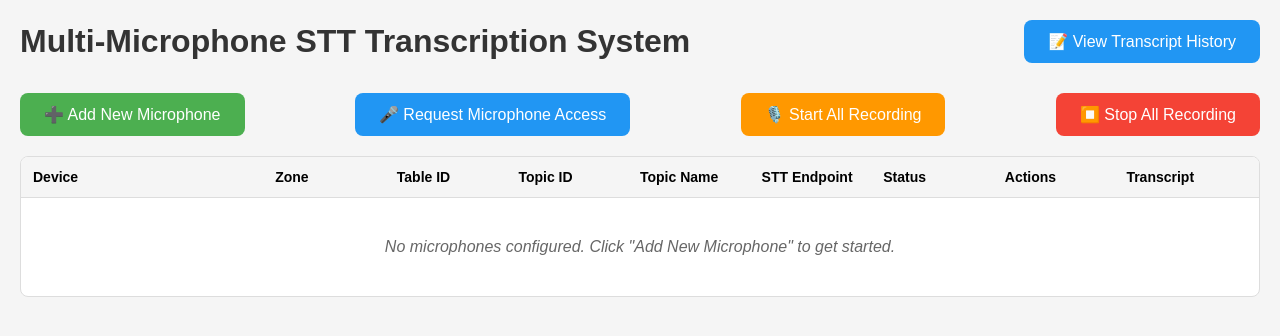
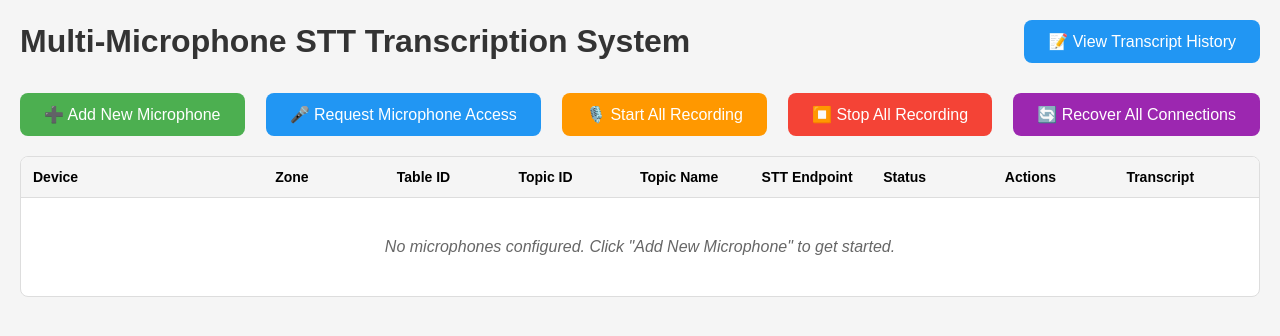
Before and after one commit to XompXomp/transcript, a React (Vite) app in the folder NewProjSTT/: page / in a window 1280 px wide. Shown: the top 336 px of the page. Built offline with nearby package versions, Linux system fonts and the light colour scheme.

Commit message:
recover all connections

```diff
--- a/NewProjSTT/src/App.tsx
+++ b/NewProjSTT/src/App.tsx
@@ -947,6 +947,81 @@ const App: React.FC = () => {
     }
   };
 
+  const recoverAllConnections = async () => {
+    console.log('🔄 Starting recovery for all active mics...');
+
+    // Get all active mics that are currently recording
+    const activeRecordingMics = mics.filter(mic => mic.isActive && isRecording(mic.micId));
+
+    if (activeRecordingMics.length === 0) {
+      console.log('No active recording mics to recover');
+      return;
+    }
+
+    console.log(`🔄 Recovering ${activeRecordingMics.length} mics sequentially...`);
+
+    for (let i = 0; i < activeRecordingMics.length; i++) {
+      const mic = activeRecordingMics[i];
+      console.log(`🔄 [${i + 1}/${activeRecordingMics.length}] Recovering mic ${mic.micId}...`);
+
+      try {
+        // Step 1: Deactivate (disconnect from STT) - this will stop recording automatically
+        console.log(`  📴 Deactivating mic ${mic.micId}...`);
+        await toggleMicActive(mic.micId);
+
+        // Step 2: Wait 2 seconds
+        console.log(`  ⏳ Waiting 2 seconds...`);
+        await new Promise(resolve => setTimeout(resolve, 2000));
+
+        // Step 3: Activate (reconnect to STT) - force activate by setting isActive to true
+        console.log(`  📱 Activating mic ${mic.micId}...`);
+        await updateMic(mic.micId, { isActive: true });
+
+        // Create connection using new architecture
+        if (webSocketManagerRef.current) {
+          const success = await webSocketManagerRef.current.createConnection(mic);
+          if (success) {
+            setMicStatuses(prev => new Map(prev).set(mic.micId, {
+              isConnected: true,
+              status: 'Ready to record'
+            }));
+          }
+        }
+
+        // Step 4: Wait 1 second
+        console.log(`  ⏳ Waiting 1 second...`);
+        await new Promise(resolve => setTimeout(resolve, 1000));
+
+                 // Step 5: Start recording - force start by calling startRecording directly
+         console.log(`  🎤 Starting recording for mic ${mic.micId}...`);
+         if (audioManagerRef.current) {
+           const success = await audioManagerRef.current.startRecording(mic);
+           if (success) {
+             setMicStatuses(prev => new Map(prev).set(mic.micId, {
+               isConnected: true,
+               status: 'Recording...'
+             }));
+           }
+         }
+
+        console.log(`  ✅ Mic ${mic.micId} recovered successfully`);
+
+        // Wait 1 second before next mic (except for the last one)
+        if (i < activeRecordingMics.length - 1) {
+          console.log(`  ⏳ Waiting 1 second before next mic...`);
+          await new Promise(resolve => setTimeout(resolve, 1000));
+        }
+
+      } catch (error) {
+        console.error(`❌ Failed to recover mic ${mic.micId}:`, error);
+      }
+    }
+
+    console.log('🎉 Recovery process completed for all mics');
+    setSuccessMessage('Connection recovery completed for all mics!');
+    setTimeout(() => setSuccessMessage(null), 3000);
+  };
+
   return (
     <div style={{
       maxWidth: 1400,
@@ -1083,6 +1158,21 @@ const App: React.FC = () => {
         >
             ⏹️ Stop All Recording
         </button>
+
+          <button
+            onClick={recoverAllConnections}
+            style={{
+              background: '#9c27b0',
+              color: 'white',
+              border: 'none',
+              borderRadius: 8,
+              padding: '12px 24px',
+              fontSize: 16,
+              cursor: 'pointer'
+            }}
+          >
+            🔄 Recover All Connections
+          </button>
       </div>
 
       {/* Microphones Table */}
```
